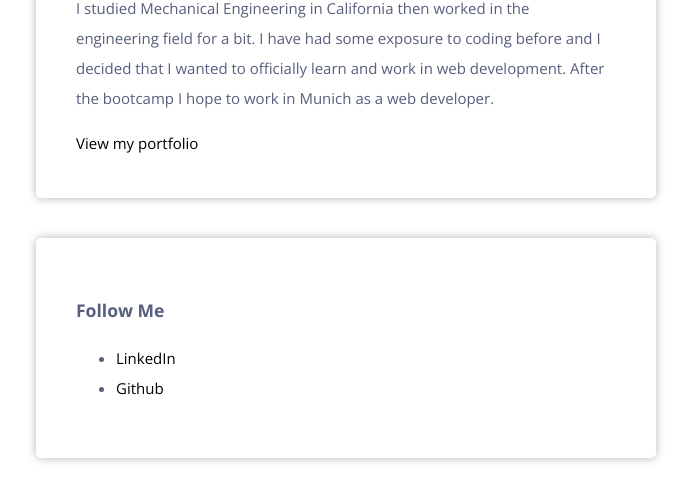
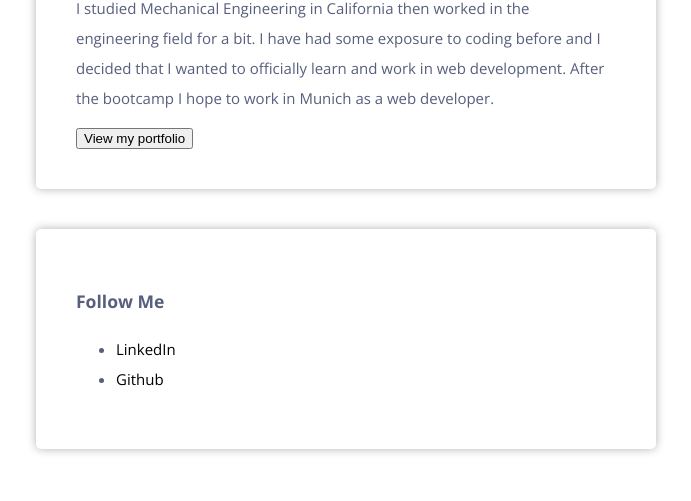
Before and after one commit to btarien/profile, a plain HTML site: page index.html in a window 1280 px wide. Shown: the part 295-796 px from the top of the page, without its empty margins (294-985 px from the left). Drawn offline with nearby package versions, Linux system fonts and the light colour scheme.

Commit message:
change portfolio link to button

```diff
--- a/index.html
+++ b/index.html
@@ -12,7 +12,7 @@
       <h3>I'm a super legit programmer!</h3>
       <img src='images/profile_picture.jpeg' alt='profile picture' style="width:100px;">
       <p>I studied Mechanical Engineering in California then worked in the engineering field for a bit. I have had some exposure to coding before and I decided that I wanted to officially learn and work in web development. After the bootcamp I hope to work in Munich as a web developer.</p>
-  <a href="https://btarien.github.io/">View my portfolio</a>
+        <button><a href="https://btarien.github.io/">View my portfolio</a></button>
     </div>
     <div class="card">
       <h3>Follow Me</h3>
```
